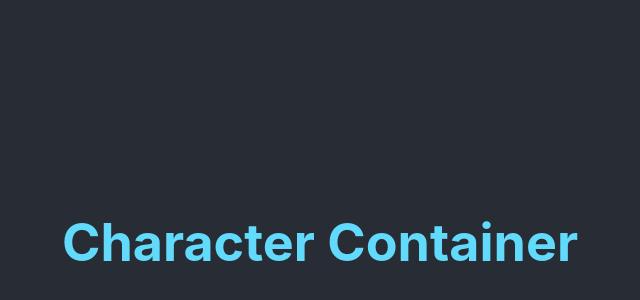
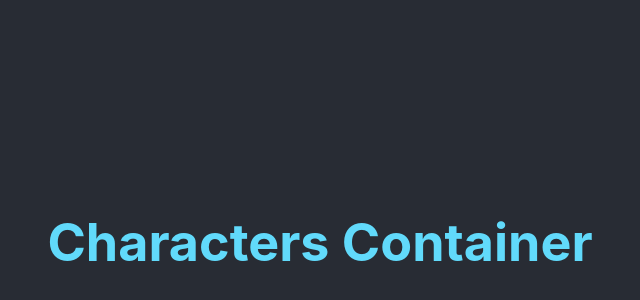
Before and after one commit to MicheleBecerra/rick-morty-react-test, a React (Create React App) app: page /character in a window 1280 px wide. Shown: the part 158-458 px from the top of the page, without its empty margins (320-960 px from the left). Built offline with nearby package versions, Linux system fonts and the light colour scheme.

Commit message:
Se ha hecho la unión de la ruta con el container que rendereara

```diff
--- a/src/App.js
+++ b/src/App.js
@@ -1,13 +1,16 @@
 import React, { Component } from 'react';
 import { BrowserRouter as Router} from "react-router-dom";
 import  { Route } from "react-router";
+import './App.css';
 import HomeComponent from './components/HomeComponent';
-import './App.css';
+import LocationsContainer from './containers/LocationsContainer';
+import EpisodesContainer from './containers/EpisodesContainer';
+import CharactersContainer from './containers/CharactersContainer';
 
 
 class App extends Component {
 
-  renderHome = () =>  < HomeComponent/>;
+  renderHome = () =>  <h1> Home Container </h1>;
 
   renderCharacterListContainer = () => <h1> Character Container </h1>
 
@@ -20,10 +23,10 @@ class App extends Component {
       <Router>
         <div className="App">
           <div className="App-header">
-            <Route exact path="/" component= {this.renderHome} />
-            <Route exact path="/character" component= {this.renderCharacterListContainer} />
-            <Route exact path="/episode" component={this.renderEpisodesListContainer} />
-            <Route exact path="/location" component={this.renderLocationListContainer} />
+            <Route exact path="/" component= {HomeComponent} />
+            <Route exact path="/character" component= {CharactersContainer} />
+            <Route exact path="/episode" component={EpisodesContainer} />
+            <Route exact path="/location" component={LocationsContainer} />
           </div>
         </div>
       </Router>
--- /dev/null
+++ b/src/containers/CharactersContainer.js
@@ -0,0 +1,18 @@
+import React, { Component } from 'react';
+import PropTypes from 'prop-types';
+
+class CharactersContainer extends Component {
+    render() {
+        return (
+            <div>
+                <h1>Characters Container</h1>
+            </div>
+        );
+    }
+}
+
+CharactersContainer.propTypes = {
+
+};
+
+export default CharactersContainer;
--- /dev/null
+++ b/src/containers/EpisodesContainer.js
@@ -0,0 +1,18 @@
+import React, { Component } from 'react';
+import PropTypes from 'prop-types';
+
+class EpisodesContainer extends Component {
+    render() {
+        return (
+            <div>
+                <h1>Episodes Container</h1>
+            </div>
+        );
+    }
+}
+
+EpisodesContainer.propTypes = {
+
+};
+
+export default EpisodesContainer;
--- /dev/null
+++ b/src/containers/LocationsContainer.js
@@ -0,0 +1,19 @@
+import React, { Component } from 'react';
+import PropTypes from 'prop-types';
+
+class LocationsContainer extends Component {
+    render() {
+        return (
+            <div>
+                <h1>Locations Container</h1>
+
+            </div>
+        );
+    }
+}
+
+LocationsContainer.propTypes = {
+
+};
+
+export default LocationsContainer;
```
